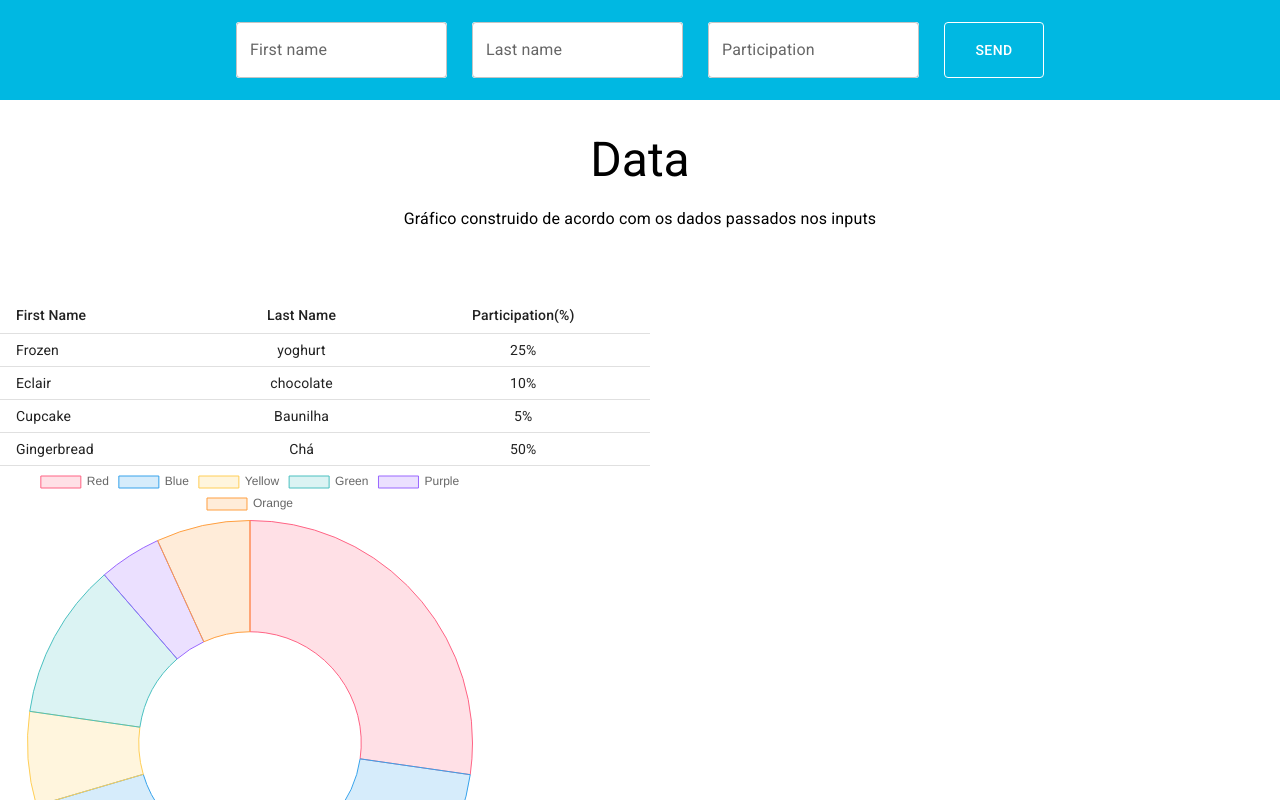
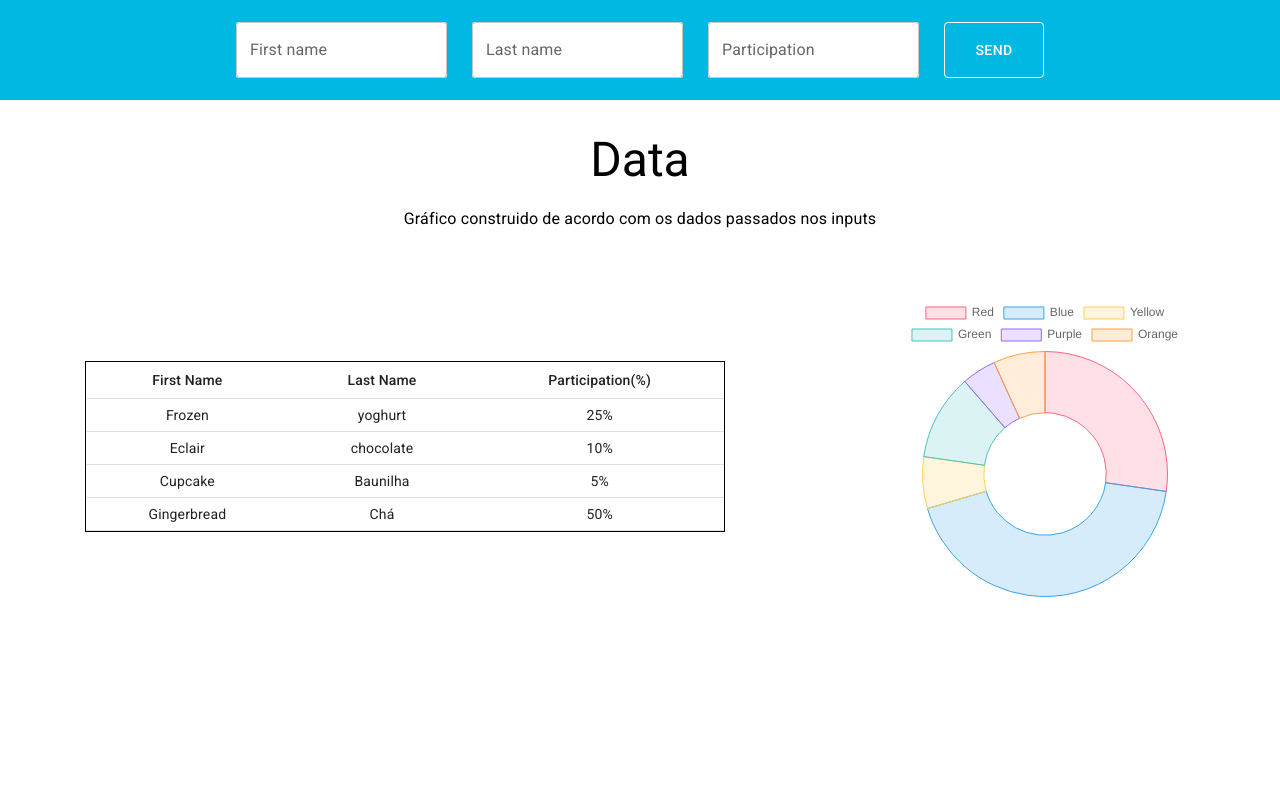
Before and after one commit to future4code/franklin-Joely-Brito, a React (Create React App) app in the folder modulo3/rodada-cases-semana1/cubo/frontend/: page / in a window 1280 px wide. Shown: the top 800 px of the page. Built offline with nearby package versions, Linux system fonts and the light colour scheme.

Commit message:
Adicionado estilo ao gráfico

```diff
--- a/modulo3/rodada-cases-semana1/cubo/frontend/src/App.js
+++ b/modulo3/rodada-cases-semana1/cubo/frontend/src/App.js
@@ -1,4 +1,4 @@
-import { Header, Form } from "./styled.js";
+import { Header, Form, Grafico } from "./styled.js";
 import TextField from "@mui/material/TextField";
 import Typography from "@mui/material/Typography";
 import Button from "@mui/material/Button";
@@ -76,11 +76,15 @@ function App() {
         >
           Gráfico construido de acordo com os dados passados nos inputs
         </Typography>
-        <TableContainer>
-          <Table sx={{ maxWidth: 650 }} size="small" aria-label="a dense table">
+        <Grafico>
+          <TableContainer style={{maxWidth: "50%", border: "solid 1px"}}>
+            <Table
+              size="small"
+              aria-label="a dense table"
+            >
               <TableHead>
                 <TableRow>
-                <TableCell>First Name</TableCell>
+                  <TableCell align="center">First Name</TableCell>
                   <TableCell align="center">Last Name</TableCell>
                   <TableCell align="center">Participation(%)</TableCell>
                 </TableRow>
@@ -88,7 +92,7 @@ function App() {
               <TableBody>
                 {rows.map((row) => (
                   <TableRow key={row.firstName}>
-                  <TableCell component="th" scope="row">
+                    <TableCell align="center" component="th" scope="row">
                       {row.firstName}
                     </TableCell>
                     <TableCell align="center">{row.lastName}</TableCell>
@@ -98,9 +102,10 @@ function App() {
               </TableBody>
             </Table>
           </TableContainer>
-        <div style={{ width: "500px", height: "500px" }}>
+          <div >
             <Doughnut data={data} />
           </div>
+        </Grafico>
       </main>
     </>
   );
--- a/modulo3/rodada-cases-semana1/cubo/frontend/src/styled.js
+++ b/modulo3/rodada-cases-semana1/cubo/frontend/src/styled.js
@@ -1,14 +1,14 @@
-import styled from 'styled-components'
+import styled from "styled-components";
 export const Header = styled.header`
   height: 100px;
   width: 100%;
-background-color: #00B8E2;
+  background-color: #00b8e2;
   display: flex;
   align-items: center;
   justify-content: center;
-`
+`;
 export const Form = styled.form`
-display:flex;
+  display: flex;
   justify-content: space-between;
 
   & > div {
@@ -19,10 +19,15 @@ background-color: white;
   }
 
   & > Button {
-    background-color: #00B8E2;
+    background-color: #00b8e2;
     border: 1.5px solid white;
     color: white;
-    width: 100px
+    width: 100px;
+  }
+`;
 
-}
-`
+export const Grafico = styled.div`
+  display: flex;
+  justify-content: space-around;
+  align-items: center;
+`;
```
Lines whose indentation alone changed are shown as unchanged.
